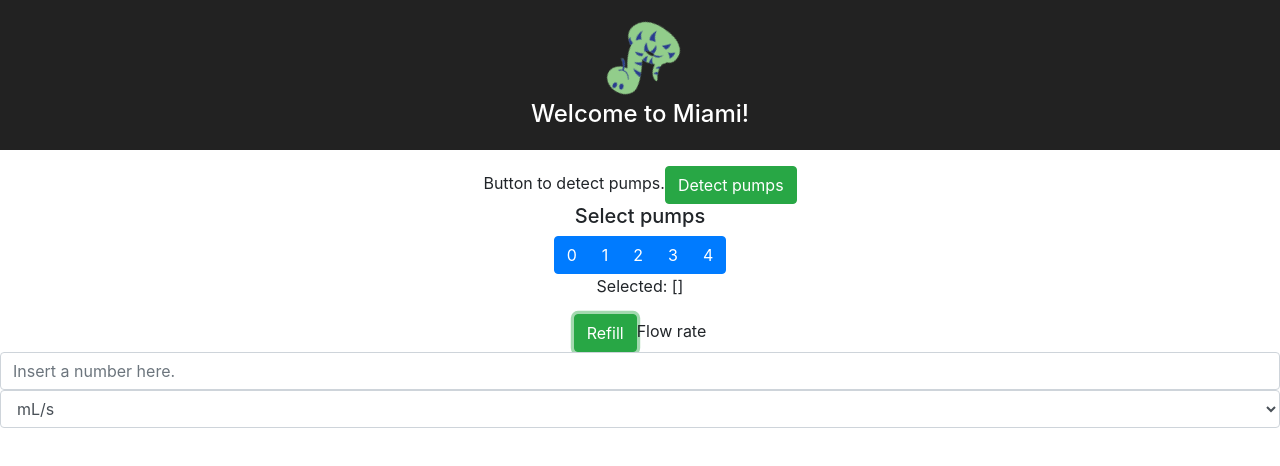
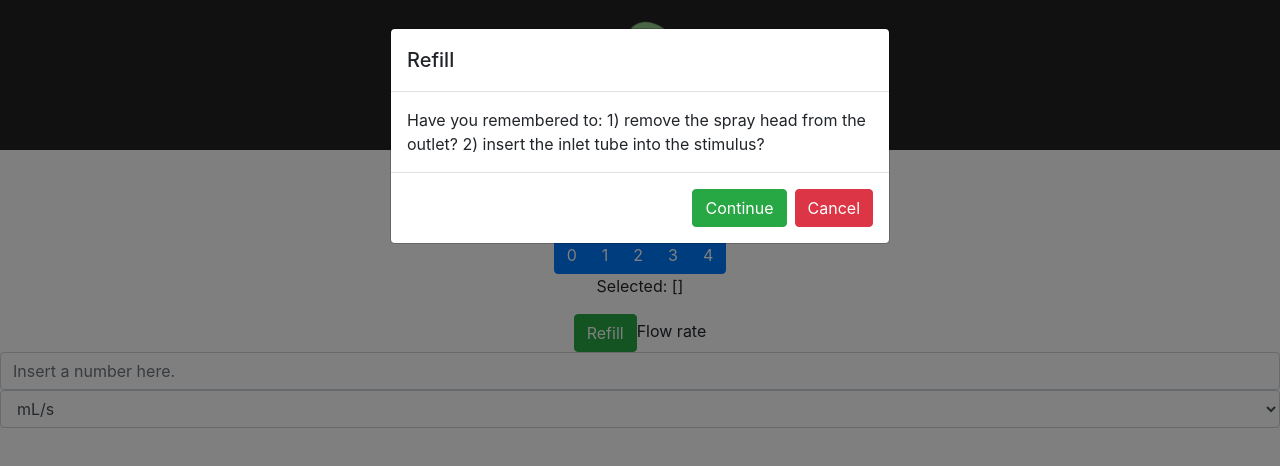
Before and after one commit to ArndalAndersen/pyqmix_web, a React (Create React App) app in the folder pyqmix_frontend/: page / in a window 1280 px wide. Both pictures are taken after a click on the button "Refill". Shown: the top 466 px of the page. Built offline with nearby package versions, Linux system fonts and the light colour scheme.

Commit message:
Modal implementation

```diff
--- a/pyqmix_frontend/src/App.js
+++ b/pyqmix_frontend/src/App.js
@@ -20,7 +20,8 @@ class PumpForm extends Component {
     flowUnit: "",
     volumeUnit: "",
     currentFillLevel: "",  // Instead, use the pump-object
-    pumpNumber: ""
+    pumpNumber: "",
+    modal: false
   };
 
   // If I want a separate function that detects pumps
@@ -38,7 +39,7 @@ class PumpForm extends Component {
       .then(r => this.setState({availablePumps: r}))
   }
 
-  handlePumpList(selected) {
+  handlePumpList = (selected) => {
     const index = this.state.pumpList.indexOf(selected);
     if (index < 0) {
       this.state.pumpList.push(selected);
@@ -50,11 +51,12 @@ class PumpForm extends Component {
 
   handleRefill
 
+  toggle = () => { this.setState({modal: !this.state.modal}) };
+
   render() {
     return (
       <div className="pump-form">
 
-        Button to detect pumps.
         <Button color="success" onClick={this.handleDetectPumps}> Detect pumps
         </Button>
 
@@ -71,8 +73,19 @@ class PumpForm extends Component {
         </ButtonGroup>
         <p>Selected: {JSON.stringify(this.state.pumpList)}</p>
 
-        <Button color="success" onClick={this.handleRefill}> Refill </Button>
-
+        <Button color="success" onClick={this.toggle}> Refill </Button>
+        <Modal isOpen={this.state.modal} toggle={this.toggle} className={this.props.className}>
+          <ModalHeader toggle={this.toogle}>Refill</ModalHeader>
+          <ModalBody>
+            Have you remembered to:
+            1) remove the spray head from the outlet?
+            2) insert the inlet tube into the stimulus?
+          </ModalBody>
+          <ModalFooter>
+            <Button color="success" onClick={this.toggle}> Continue </Button>{' '}
+            <Button color="danger" onClick={this.toggle}> Cancel </Button>
+          </ModalFooter>
+        </Modal>
         <FormGroup className="form-group">
           <Label>Flow rate</Label>
           <Input type="number" name="targetVolume" min="0"
@@ -88,14 +101,10 @@ class PumpForm extends Component {
             </Input>
         </FormGroup>
 
-
-
-
       </div>
     )
   }
 };
-
 
 // Here I put the stuff on the webpage
 class App extends Component {
@@ -114,6 +123,4 @@ class App extends Component {
   }
 }
 
-
-
 export default App;
```
Also changed, not shown: 1 other file (tests, documents, lock files or other folders).
